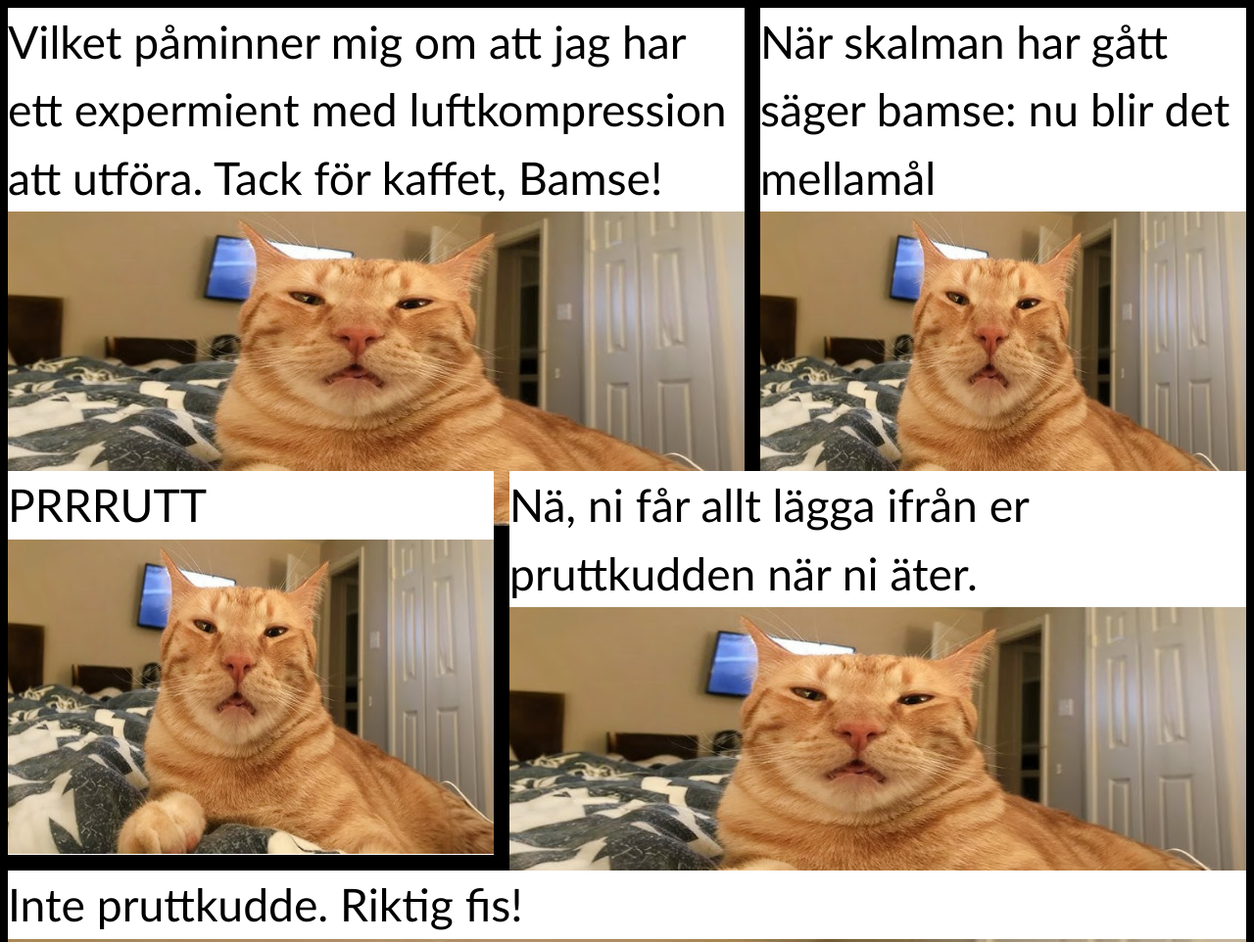
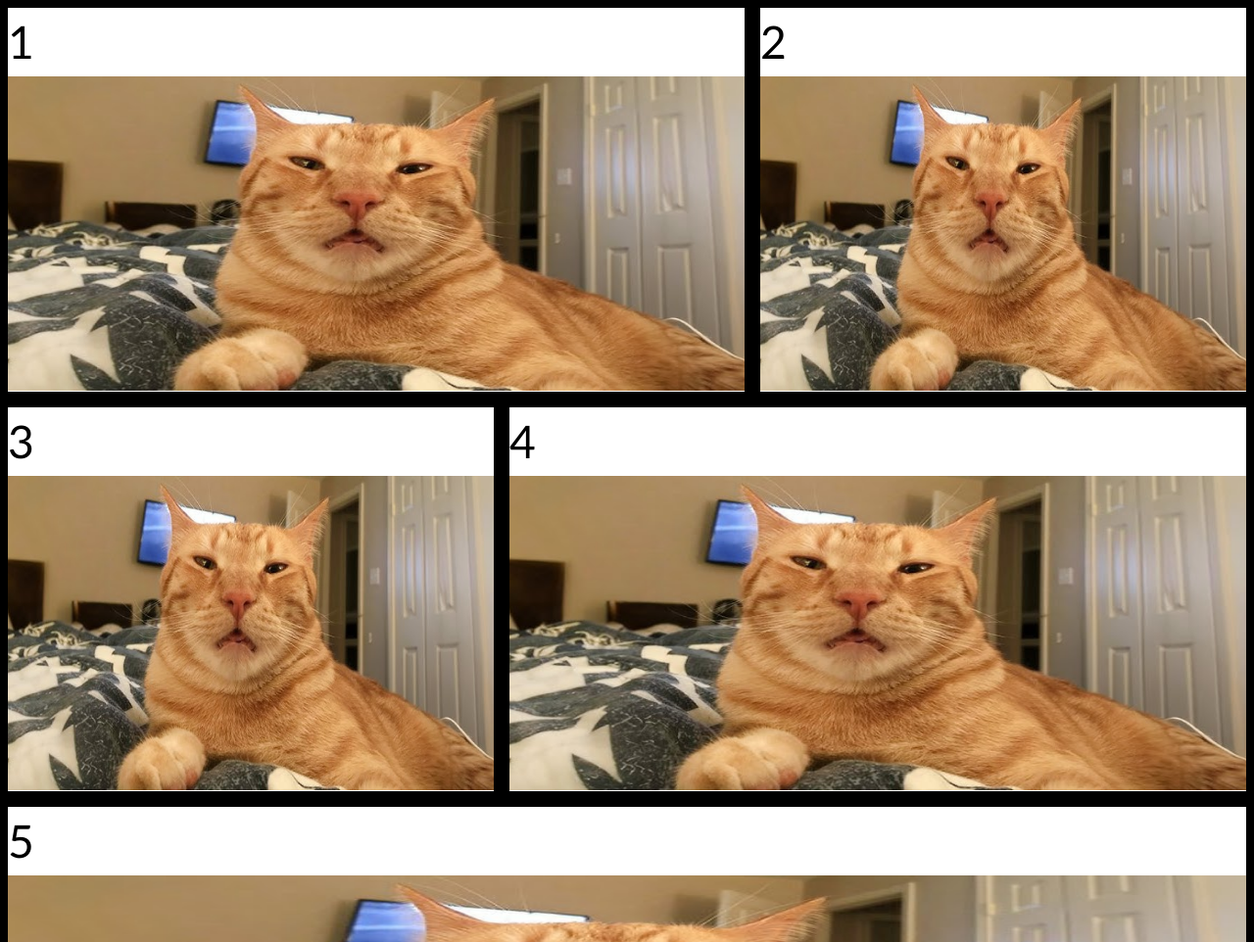
Before and after one commit to Qilses/wu2-grid, a website: page prov-30.html in a window 1280 px wide. Shown: the top 962 px of the page at 98% size. Drawn offline with Linux system fonts and the light colour scheme.

Commit message:
fix tillbaka

```diff
--- a/prov-30.html
+++ b/prov-30.html
@@ -2,10 +2,10 @@
 <html lang="en">
 
 <head>
-    <meta charset="UTF-8" />
-    <meta name="viewport" content="width=device-width, initial-scale=1.0" />
-    <link rel="stylesheet" href="/css/reset.css">
-    <link rel="stylesheet" href="prov-30.css">
+  <meta charset="UTF-8" />
+  <meta name="viewport" content="width=device-width, initial-scale=1.0" />
+  <link rel="stylesheet" href="/css/reset.css">
+  <link rel="stylesheet" href="prov-30.css">
     <title>prov</title>
 </head>
 
@@ -19,7 +19,6 @@
         }
 
         .container2 {
-            margin-top: 2.4rem ;
             display: grid;
             grid-template-rows: repeat(1, 15rem);
             grid-template-columns: 40% 60%;
@@ -42,12 +41,11 @@
         }
 
         .text-boxes {
-            color: rgb(0, 0, 0);
+            color: black;
             text-align: center top;
 
         }
-
-        img {
+        img{
             justify-self: stretch;
             height: 11.8rem;
 
@@ -56,32 +54,34 @@
     <main>
         <div class="container1">
             <div class="boxes">
-                <div class="text-boxes"> Vilket påminner mig om att jag har ett expermient med luftkompression att utföra.
-                    Tack för kaffet, Bamse!</div>
+                <div class="text-boxes"> 1</div>
                 <img src="img/hq720.png" alt="katt png">
             </div>
             <div class="boxes">
-                <div class="text-boxes"> När skalman har gått säger bamse: nu blir det mellamål</div>
+                <div class="text-boxes"> 2</div>
                 <img src="img/hq720.png" alt="katt png">
             </div>
         </div>
         <div class="container2">
             <div class="boxes">
-                <div class="text-boxes"> PRRRUTT</div>
+                <div class="text-boxes"> 3</div>
                 <img src="img/hq720.png" alt="katt png">
             </div>
             <div class="boxes">
-                <div class="text-boxes"> Nä, ni får allt lägga ifrån er pruttkudden när ni äter.</div>
+                <div class="text-boxes"> 4</div>
                 <img src="img/hq720.png" alt="katt png">
             </div>
         </div>
         <div class="container3">
             <div class="boxes">
-                <div class="text-boxes"> Inte pruttkudde. Riktig fis!</div>
+                <div class="text-boxes"> 5</div>
                 <img src="img/hq720.png" alt="katt png">
             </div>
 
         </div>
+
+
+
 </body>
 
 </html>
```
